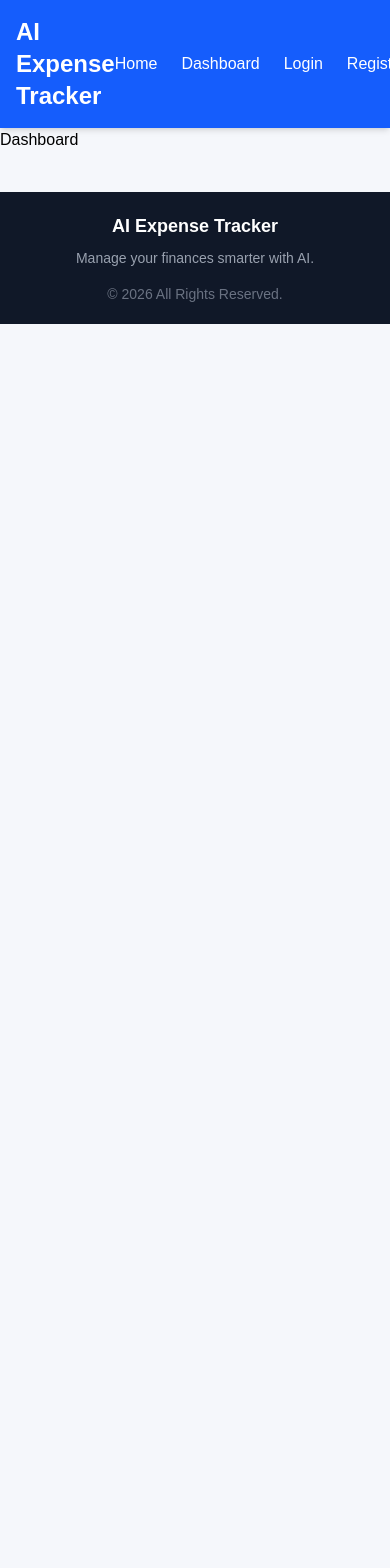
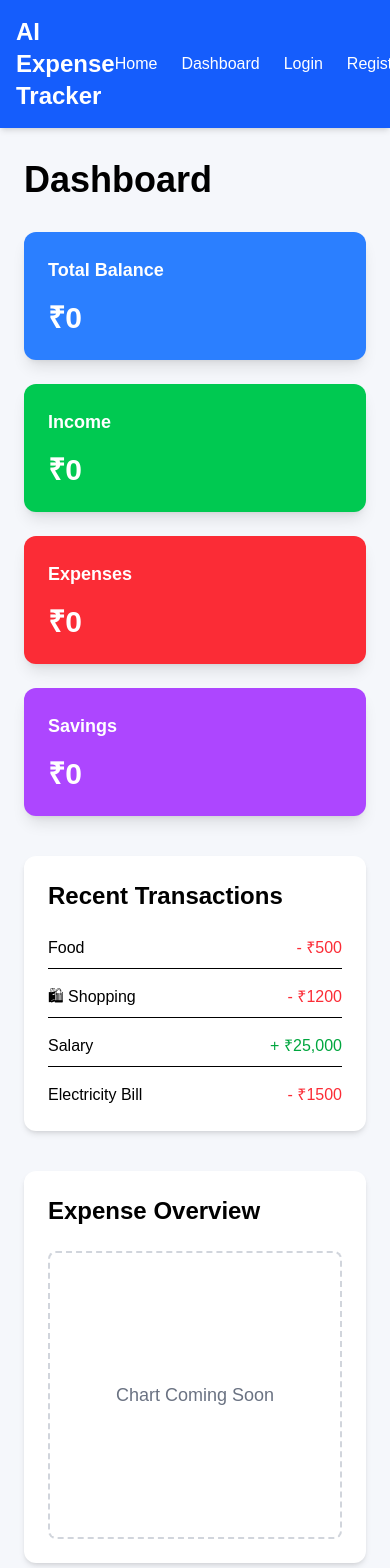
Before and after one commit to MothukuriVyshnavi/ai-expense-tracker, a React (Vite) app in the folder client/: page /dashboard in a window 390 px wide. Shown: the top 1568 px of the page. Before the commit the page ends 844 px from the top, so only its background shows below. Built offline with nearby package versions, Linux system fonts and the light colour scheme.

Commit message:
Build responsive dashboard UI layout

```diff
--- a/client/src/components/Card.jsx
+++ b/client/src/components/Card.jsx
@@ -0,0 +1,13 @@
+function Card({ title, amount, bgColor }) {
+  return (
+    <div
+      className={`${bgColor} text-white rounded-xl shadow-lg p-6 hover:scale-105 transition-transform duration-300`}
+    >
+      <h2 className="text-lg font-semibold">{title}</h2>
+
+      <p className="text-3xl font-bold mt-4">{amount}</p>
+    </div>
+  );
+}
+
+export default Card;
--- a/client/src/pages/Dashboard.jsx
+++ b/client/src/pages/Dashboard.jsx
@@ -1,7 +1,95 @@
+import Card from "../components/Card";
+
 function Dashboard() {
-    return (
-        <h1>Dashboard</h1>
-    );
+  return (
+    <div className="max-w-7xl mx-auto px-6 py-8">
+
+      {/* Page Title */}
+      <h1 className="text-4xl font-bold mb-8">
+        Dashboard
+      </h1>
+
+      {/* Summary Cards */}
+      <div className="grid grid-cols-1 sm:grid-cols-2 lg:grid-cols-4 gap-6">
+
+        <Card
+          title="Total Balance"
+          amount="₹0"
+          bgColor="bg-blue-500"
+        />
+
+        <Card
+          title="Income"
+          amount="₹0"
+          bgColor="bg-green-500"
+        />
+
+        <Card
+          title="Expenses"
+          amount="₹0"
+          bgColor="bg-red-500"
+        />
+
+        <Card
+          title="Savings"
+          amount="₹0"
+          bgColor="bg-purple-500"
+        />
+
+      </div>
+
+      {/* Recent Transactions */}
+      <div className="bg-white rounded-xl shadow-md p-6 mt-10">
+
+        <h2 className="text-2xl font-semibold mb-6">
+          Recent Transactions
+        </h2>
+
+        <div className="space-y-4">
+
+          <div className="flex justify-between border-b pb-2">
+            <span>Food</span>
+            <span className="text-red-500">- ₹500</span>
+          </div>
+
+          <div className="flex justify-between border-b pb-2">
+            <span>🛍 Shopping</span>
+            <span className="text-red-500">- ₹1200</span>
+          </div>
+
+          <div className="flex justify-between border-b pb-2">
+            <span>Salary</span>
+            <span className="text-green-600">+ ₹25,000</span>
+          </div>
+
+          <div className="flex justify-between">
+            <span>Electricity Bill</span>
+            <span className="text-red-500">- ₹1500</span>
+          </div>
+
+        </div>
+
+      </div>
+
+      {/* Expense Chart Placeholder */}
+      <div className="bg-white rounded-xl shadow-md p-6 mt-10">
+
+        <h2 className="text-2xl font-semibold mb-6">
+          Expense Overview
+        </h2>
+
+        <div className="h-72 border-2 border-dashed border-gray-300 rounded-lg flex items-center justify-center">
+
+          <p className="text-gray-500 text-lg">
+            Chart Coming Soon
+          </p>
+
+        </div>
+
+      </div>
+
+    </div>
+  );
 }
 
 export default Dashboard;
```
